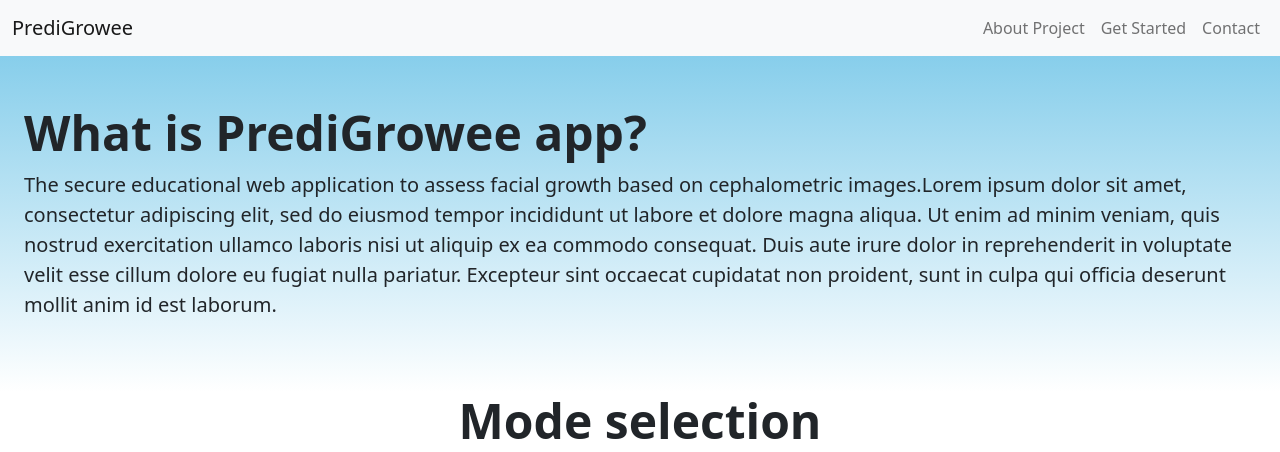
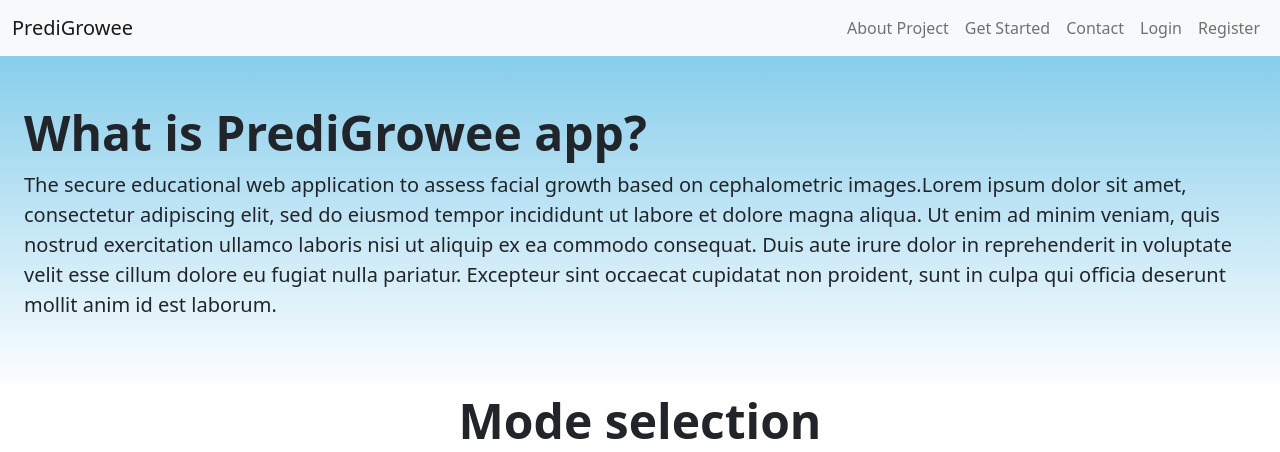
Before and after one commit to WSokoll/PrediGrowee, a Python web app: template app/templates/welcome.jinja in a window 1280 px wide. Shown: the top 452 px of the page. Run offline with Jinja, Linux system fonts and the light colour scheme; the template is opened without the code that fills it: most values are stand-ins (such as "Sample title", 1, 10 or a date in 2020).

Commit message:
account dropdown in navbar

```diff
--- a/app/templates/base.jinja
+++ b/app/templates/base.jinja
@@ -12,6 +12,9 @@
 
   <!-- JQUERY -->
   <script src="https://code.jquery.com/jquery-3.6.2.js" integrity="sha256-pkn2CUZmheSeyssYw3vMp1+xyub4m+e+QK4sQskvuo4=" crossorigin="anonymous"></script>
+
+  <!-- Popper.js-->
+  <script src="https://cdnjs.cloudflare.com/ajax/libs/popper.js/2.9.2/umd/popper.min.js" integrity="sha512-2rNj2KJ+D8s1ceNasTIex6z4HWyOnEYLVC3FigGOmyQCZc2eBXKgOxQmo3oKLHyfcj53uz4QMsRCWNbLd32Q1g==" crossorigin="anonymous" referrerpolicy="no-referrer"></script>
 
   <!-- Bootstrap -->
   <link rel="stylesheet" href="https://cdn.jsdelivr.net/npm/bootstrap@5.2.3/dist/css/bootstrap.min.css" integrity="sha384-rbsA2VBKQhggwzxH7pPCaAqO46MgnOM80zW1RWuH61DGLwZJEdK2Kadq2F9CUG65" crossorigin="anonymous">
@@ -60,6 +63,30 @@
               <a class="nav-link" href="{{ url_for('welcome.welcome') }}#">Contact</a>
             </li>
           {% endif %}
+
+          {% if current_user.is_authenticated %}
+            <li class="nav-item dropdown">
+              <a class="nav-link dropdown-toggle" href="#" role="button" data-bs-toggle="dropdown" aria-expanded="false">
+                Account
+              </a>
+              <ul class="dropdown-menu">
+                {% if current_user.register_only_google %}
+                  <li><a class="dropdown-item" href="{{ url_for_security('change_password') }}">Set password</a></li>
+                {% else %}
+                  <li><a class="dropdown-item" href="{{ url_for_security('change_password') }}">Change password</a></li>
+                {% endif %}
+                <li><hr class="dropdown-divider"></li>
+                <li><a class="dropdown-item" href="{{ url_for_security('logout') }}">Logout</a></li>
+              </ul>
+            </li>
+          {% else %}
+            <li class="nav-item">
+              <a class="nav-link" href="{{ url_for_security('login') }}">Login</a>
+            </li>
+            <li class="nav-item">
+              <a class="nav-link" href="{{ url_for_security('register') }}">Register</a>
+            </li>
+          {% endif %}
         </ul>
       </div>
     </div>
--- a/app/templates/security/change_password.html
+++ b/app/templates/security/change_password.html
@@ -18,6 +18,7 @@
       <div class="row mx-2">
         <p class="text-secondary">
           You do not currently have a password - this will add one.
+          After this operation you will be able to log in with your email and the password you set below.
         </p>
       </div>
       <div class="row mx-2">
```
